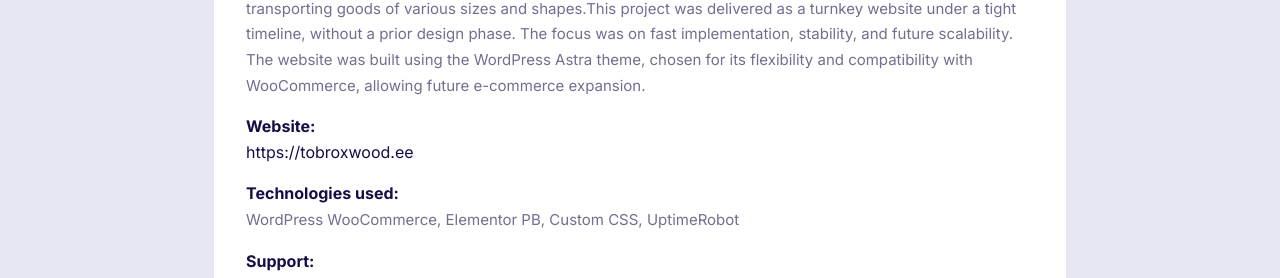
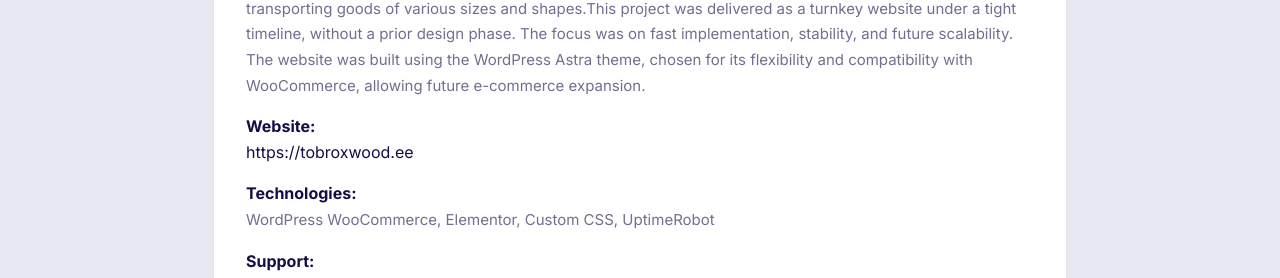
Before and after one commit to juliataro/portfolio, a React (Vite) app: page /projects/websites/tobroxwood in a window 1280 px wide. Shown: the part 965-1243 px from the top of the page. Built offline with nearby package versions, Linux system fonts and the light colour scheme; a web font is replaced by a local one.

Commit message:
description text change

```diff
--- a/src/pages/projects/tobroxwood.tsx
+++ b/src/pages/projects/tobroxwood.tsx
@@ -82,10 +82,10 @@
                   variant="body1"
                   sx={{ fontWeight: "bold", marginTop: "1em" }}
                 >
-                  Technologies used:
+                  Technologies:
                 </Typography>
                 <Typography variant="body3" color="text.secondary">
-                  WordPress WooCommerce, Elementor PB, Custom CSS, UptimeRobot
+                  WordPress WooCommerce, Elementor, Custom CSS, UptimeRobot
                 </Typography>
                 <Typography
                   variant="body1"
```
